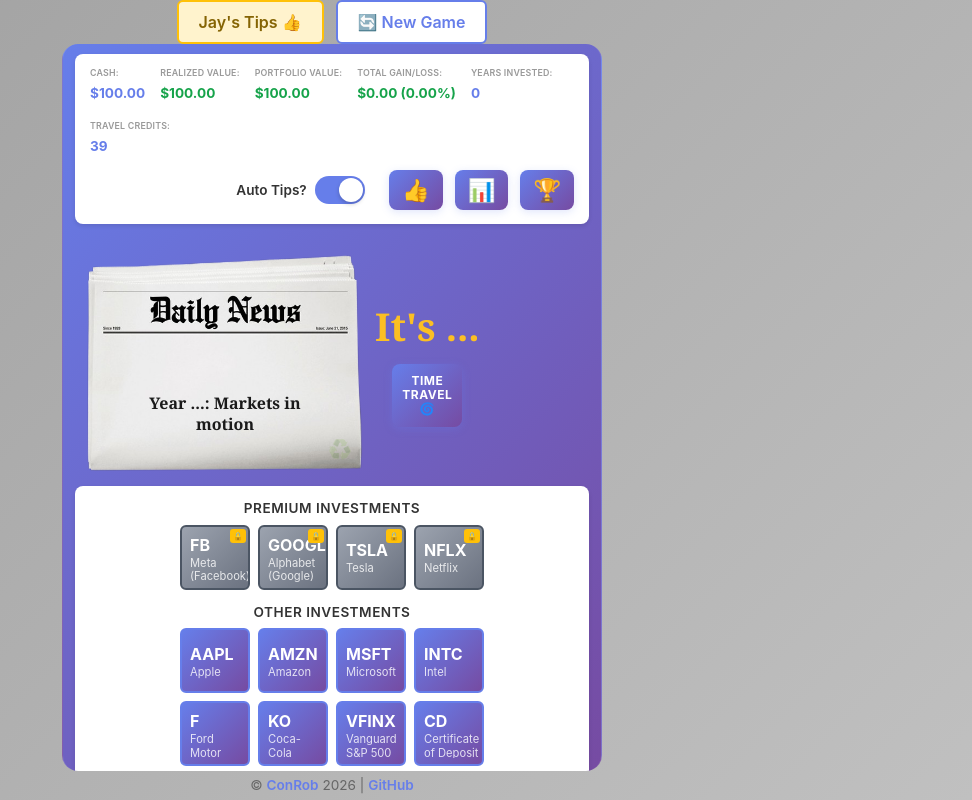
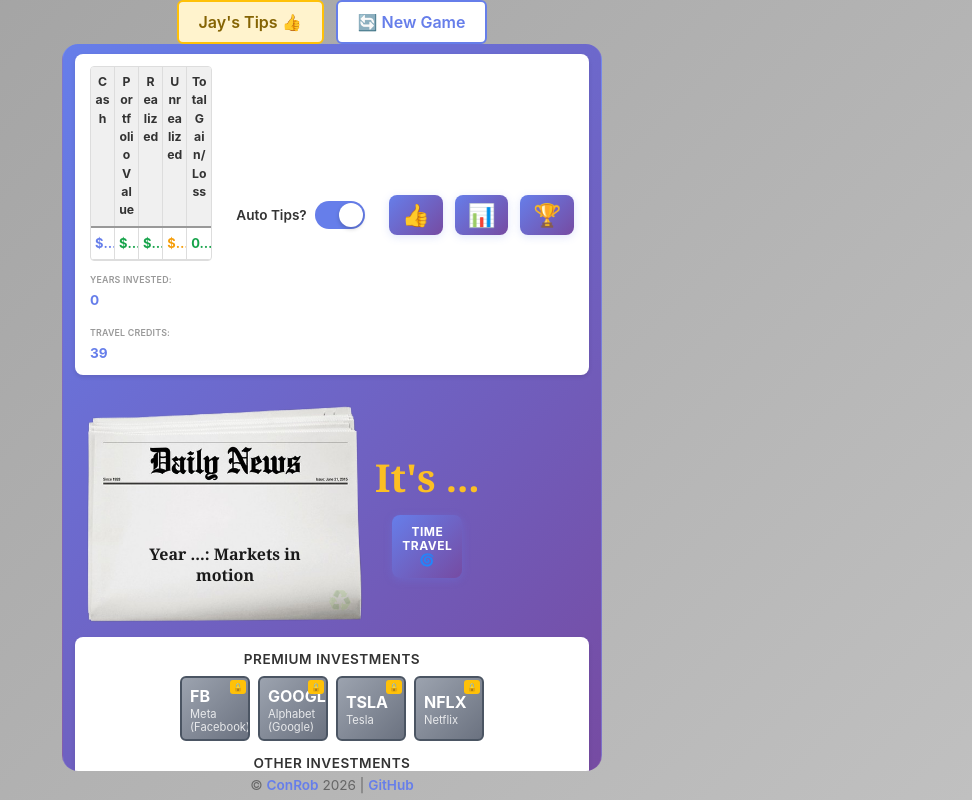
Before and after one commit to crobs808/stock-time-travel, a React (Vite) app: page /game in a window 1280 px wide. Shown: the whole page, without its empty margins (308-1280 px from the left). Built offline with nearby package versions, Linux system fonts and the light colour scheme.

Commit message:
update chaotic mode logic to discount 'past' future gains/loses for IPOs that do nto exist yet (added note to readme on this decision and why)

```diff
--- a/src/pages/Dashboard.jsx
+++ b/src/pages/Dashboard.jsx
@@ -160,34 +160,33 @@ export default function Dashboard() {
     <div className="dashboard" onClick={incrementClickCounter}>
       <div className="dashboard-header">
         <div className="portfolio-info">
-          <div className="stat">
-            <label>Cash:</label>
-            <span>{formatCurrency(cash)}</span>
+          <div className="portfolio-grid">
+            <div className="grid-row header-row">
+              <div className="grid-cell header-cell"><strong>Cash</strong></div>
+              <div className="grid-cell header-cell"><strong>Portfolio Value</strong></div>
+              <div className="grid-cell header-cell"><strong>Realized</strong></div>
+              <div className="grid-cell header-cell"><strong>Unrealized</strong></div>
+              <div className="grid-cell header-cell"><strong>Total Gain/Loss</strong></div>
             </div>
-          <div className="stat">
-            <label>Realized Value:</label>
-            <span className={realizedValue - startingValue >= 0 ? 'positive' : 'negative'}>
+            <div className="grid-row value-row">
+              <div className="grid-cell value-cell">
+                {formatCurrency(cash)}
+              </div>
+              <div className={`grid-cell value-cell ${totalGain >= 0 ? 'positive' : 'negative'}`}>
+                {formatCurrency(portfolioValue)}
+              </div>
+              <div className={`grid-cell value-cell ${realizedValue - startingValue >= 0 ? 'positive' : 'negative'}`}>
                 {formatCurrency(realizedValue)}
-            </span>
               </div>
-          {portfolioAnalysis.unrealized > 0 && (
-            <div className="stat">
-              <label>Unrealized Value:</label>
-              <span className="warning">{formatCurrency(portfolioAnalysis.unrealized)}</span>
+              <div className="grid-cell value-cell warning">
+                {formatCurrency(portfolioAnalysis.unrealized)}
               </div>
-          )}
-          <div className="stat">
-            <label>Portfolio Value:</label>
-            <span className={totalGain >= 0 ? 'positive' : 'negative'}>
-              {formatCurrency(portfolioValue)}
-            </span>
+              <div className={`grid-cell value-cell ${totalGain >= 0 ? 'positive' : 'negative'}`}>
+                {formatPercent(gainPercent)}
               </div>
-          <div className="stat">
-            <label>Total Gain/Loss:</label>
-            <span className={totalGain >= 0 ? 'positive' : 'negative'}>
-              {formatCurrency(totalGain)} ({formatPercent(gainPercent)})
-            </span>
             </div>
+          </div>
+          <div className="portfolio-info-extra">
             <div className="stat">
               <label>Years Invested:</label>
               <span>{yearsInvested}</span>
@@ -201,6 +200,7 @@ export default function Dashboard() {
             <div className="stat">
               <label>Travel Credits:</label>
               <span>{39 - travelCreditsUsed}</span>
+            </div>
           </div>
         </div>
         <div className="header-actions">
--- a/src/store/gameStore.js
+++ b/src/store/gameStore.js
@@ -288,10 +288,15 @@ export const useGameStore = create(
     const prices = {};
 
     Object.keys(stockReturns).forEach((symbol) => {
-      if (stockReturns[symbol][year]) {
-        const returnRate = stockReturns[symbol][year];
-        prices[symbol] = 100 * (1 + returnRate);
+      let price = 100; // Start with $100
+      // Calculate cumulative price from 1981 to the given year
+      for (let y = 1981; y <= year; y++) {
+        if (stockReturns[symbol][y] !== undefined) {
+          const returnRate = stockReturns[symbol][y];
+          price = price * (1 + returnRate);
+        }
       }
+      prices[symbol] = price;
     });
 
     return prices;
@@ -304,9 +309,10 @@ export const useGameStore = create(
     return year >= stock.ipoYear;
   },
 
-  // Get stock price for a given year, accounting for IPO year
+  // Get stock price for a given year, accounting for purchase year
+  // Calculates cumulative returns from purchase year to the given year
   // If year < IPO year, returns purchase price (frozen)
-  // Otherwise returns calculated price based on returns
+  // If year < purchase year, returns purchase price (hasn't been bought yet)
   getStockPriceForYear: (symbol, year, purchasePrice, purchaseYear) => {
     const stock = stocks.find((s) => s.symbol === symbol);
     if (!stock) return purchasePrice;
@@ -316,18 +322,21 @@ export const useGameStore = create(
       return purchasePrice;
     }
 
-    // If current year is before purchase year, use purchase price
+    // If current year is before purchase year, use purchase price (not purchased yet)
     if (year < purchaseYear) {
       return purchasePrice;
     }
 
-    // Otherwise calculate price based on returns for this year
-    if (stockReturns[symbol] && stockReturns[symbol][year]) {
-      const returnRate = stockReturns[symbol][year];
-      return 100 * (1 + returnRate);
+    // Calculate cumulative price from purchase year to given year
+    let price = purchasePrice;
+    for (let y = purchaseYear; y <= year; y++) {
+      if (stockReturns[symbol] && stockReturns[symbol][y] !== undefined) {
+        const returnRate = stockReturns[symbol][y];
+        price = price * (1 + returnRate);
+      }
     }
 
-    return purchasePrice;
+    return price;
   },
 
   // Calculate portfolio value (pre-tax)
@@ -388,11 +397,14 @@ export const useGameStore = create(
 
     Object.entries(state.holdings).forEach(([symbol, lots]) => {
       if (lots && lots.length > 0) {
-        const price = currentPrices[symbol] || lots[0].costBasis;
         const isAvailable = state.isStockAvailable(symbol, currentYear);
 
         lots.forEach((lot) => {
+          // Calculate price from purchase date forward
+          const purchaseYear = new Date(lot.purchaseDate).getFullYear();
+          const price = state.getStockPriceForYear(symbol, currentYear, lot.costBasis, purchaseYear);
           const lotValue = lot.shares * price;
+
           if (isAvailable) {
             realized += lotValue;
           } else {
--- a/src/styles/dashboard.css
+++ b/src/styles/dashboard.css
@@ -28,9 +28,81 @@
 
 .portfolio-info {
   display: flex;
+  flex-direction: column;
+  gap: 12px;
+  font-size: 0.85em;
+  flex: 1;
+}
+
+.portfolio-grid {
+  display: flex;
+  flex-direction: column;
+  border: 1px solid #ddd;
+  border-radius: 4px;
+  overflow: hidden;
+  background: white;
+}
+
+.grid-row {
+  display: grid;
+  grid-template-columns: repeat(5, 1fr);
+  min-width: 0;
+}
+
+.header-row {
+  background-color: #f0f0f0;
+  border-bottom: 2px solid #999;
+}
+
+.value-row {
+  border-bottom: 1px solid #ddd;
+}
+
+.grid-cell {
+  border-right: 1px solid #ddd;
+  padding: 6px 4px;
+  white-space: nowrap;
+  overflow: hidden;
+  text-overflow: ellipsis;
+}
+
+.grid-cell:last-child {
+  border-right: none;
+}
+
+.header-cell {
+  font-weight: bold;
+  text-align: center;
+  color: #333;
+  background-color: #f0f0f0;
+  font-size: 0.9em;
+  white-space: normal;
+  word-break: break-word;
+}
+
+.value-cell {
+  text-align: center;
+  color: #667eea;
+  font-weight: bold;
+  font-size: 0.95em;
+}
+
+.value-cell.positive {
+  color: #16a34a;
+}
+
+.value-cell.negative {
+  color: #dc2626;
+}
+
+.value-cell.warning {
+  color: #f59e0b;
+}
+
+.portfolio-info-extra {
+  display: flex;
   gap: 15px;
   flex-wrap: wrap;
-  font-size: 0.85em;
 }
 
 .header-left {
```
Also changed, not shown: 1 other file (tests, documents, lock files or other folders). Lines whose indentation alone changed are shown as unchanged.
